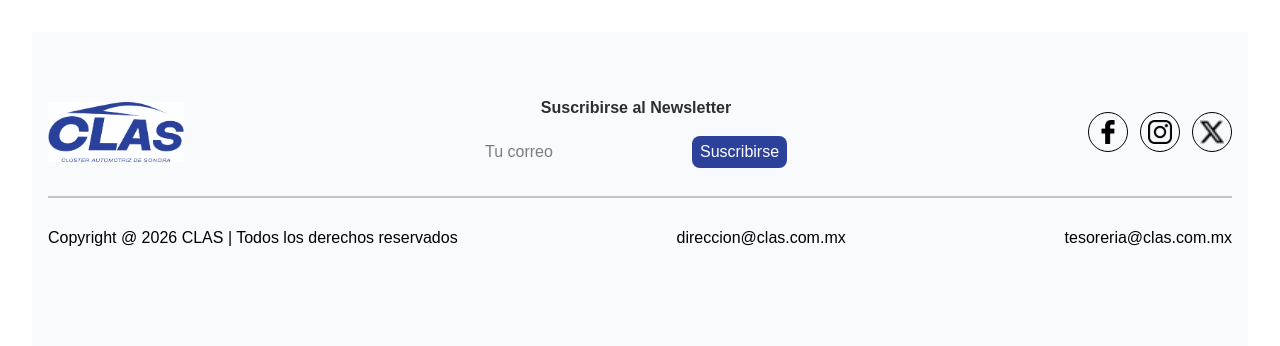
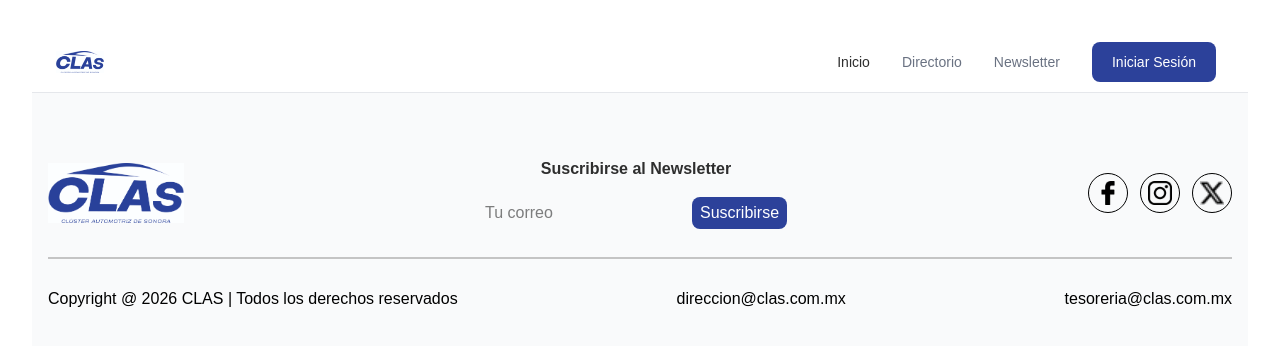
Before and after one commit to sverdam/RetoTC2005B, a React (Vite) app in the folder front-end/: page / in a window 1280 px wide. Shown: the top 346 px of the page. Built offline with nearby package versions, Linux system fonts and the light colour scheme; a web font is replaced by a local one.

Commit message:
feat: add navbar component to app

```diff
--- a/front-end/src/App.tsx
+++ b/front-end/src/App.tsx
@@ -1,13 +1,14 @@
 import type { FC } from 'react'
 import { Outlet } from 'react-router'
 import './App.css'
-import Footer from './components/Footer';
+import Footer from './components/Footer'
+import Navbar from './components/Navbar'
 
 const App: FC = () => {
   return (
     <div className="min-h-screen bg-gray-50">
       <header>
-        {/* TODO: NAVBAR */}
+        <Navbar/>
       </header>
       <main className="max-w-6xl mx-auto px-4 py-6">
         <Outlet />
```
